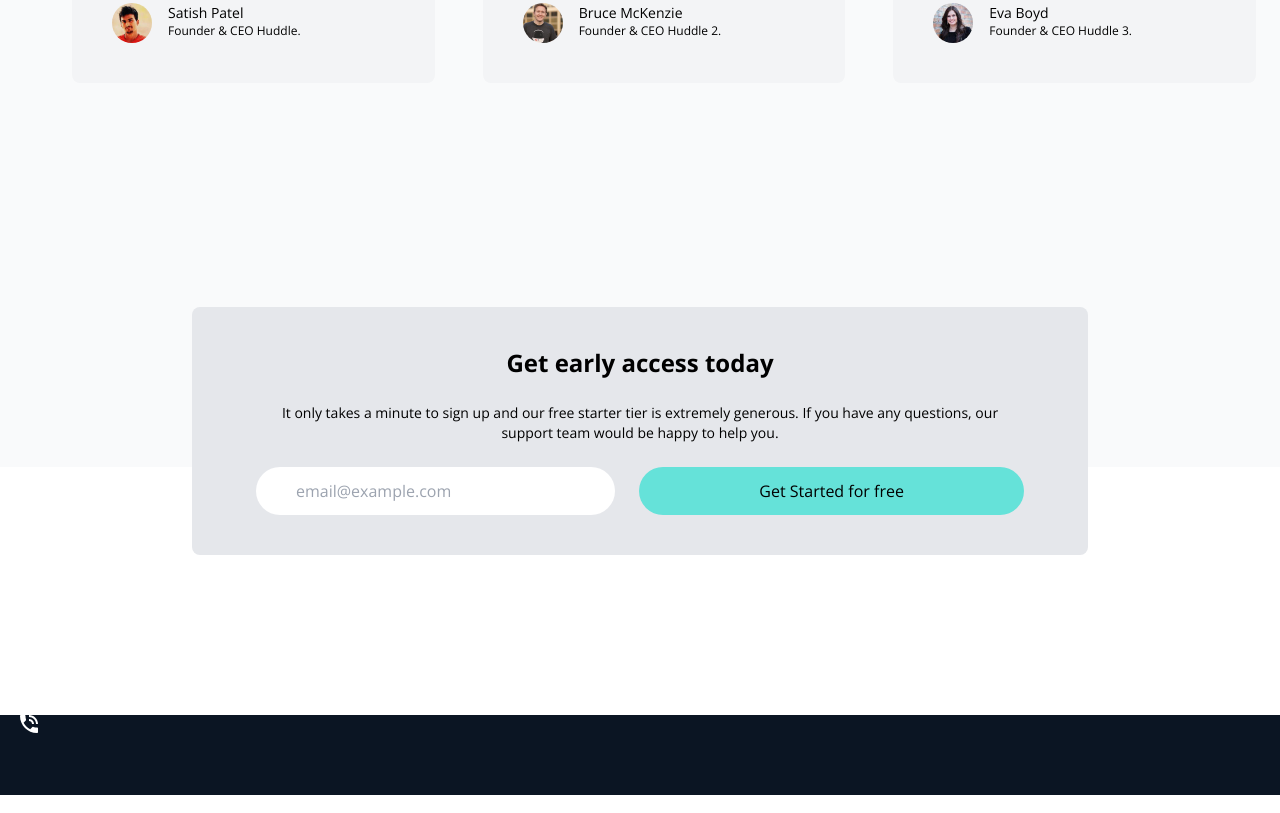
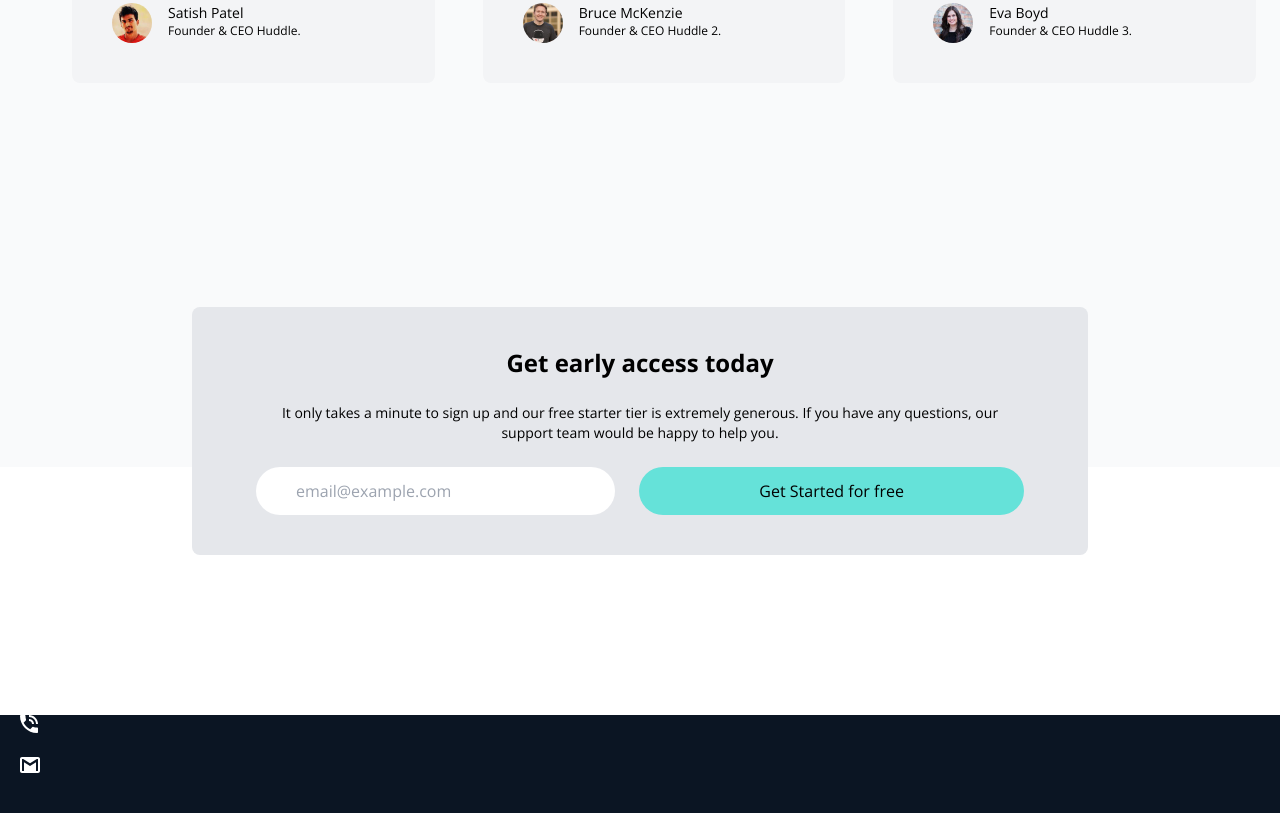
Before and after one commit to zainabturkmen/fylo, a website: page index.html in a window 1280 px wide. Shown: the part 3005-3818 px from the top of the page. Drawn offline with nearby package versions, Linux system fonts and the light colour scheme.

Commit message:
Adding Update

```diff
--- a/index.html
+++ b/index.html
@@ -307,6 +307,11 @@
                 <img src="images/icon-phone.svg" alt="" class="scale-10" />
               </div>
             </div>
+            <div class="flex items-center space-x-3">
+              <div class="w-6">
+                <img src="images/icon-email.svg" alt="" class="scale-10" />
+              </div>
+            </div>
           </div>
           <!-- Menus -->
 
```
